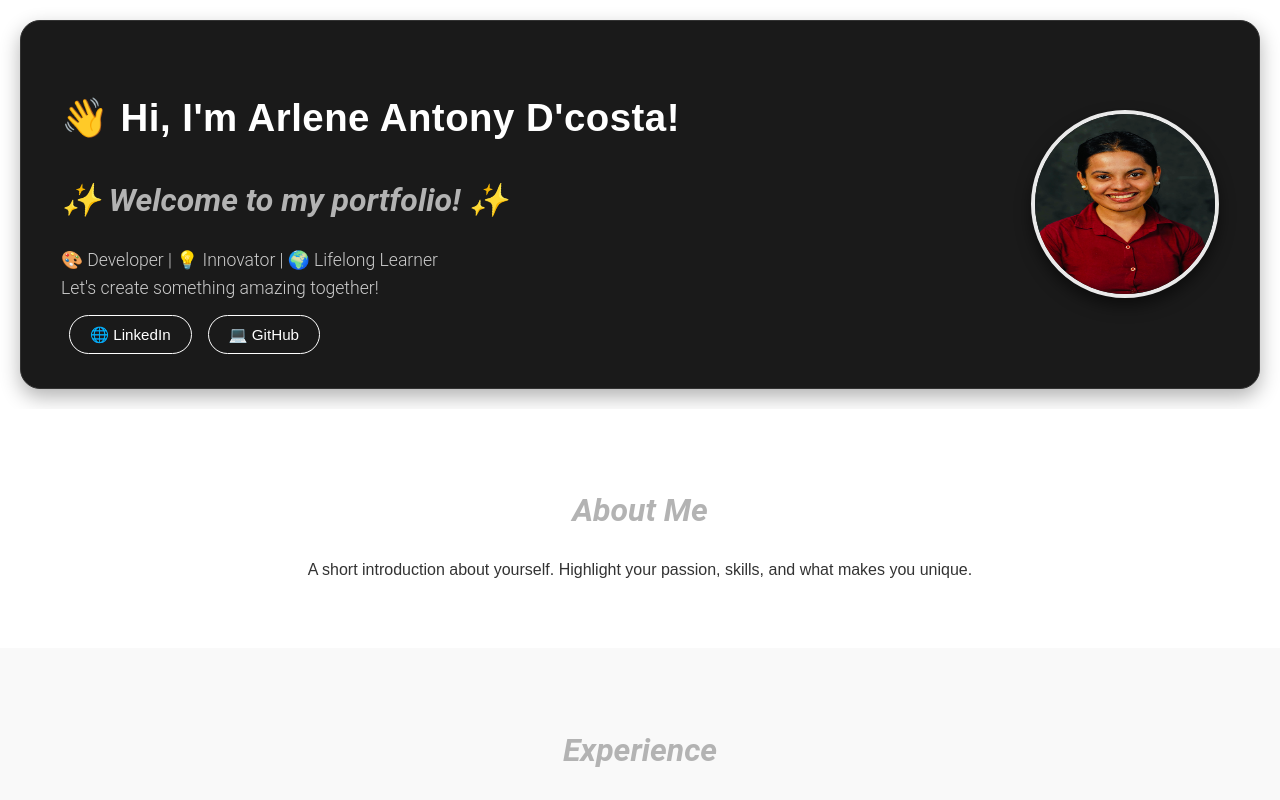
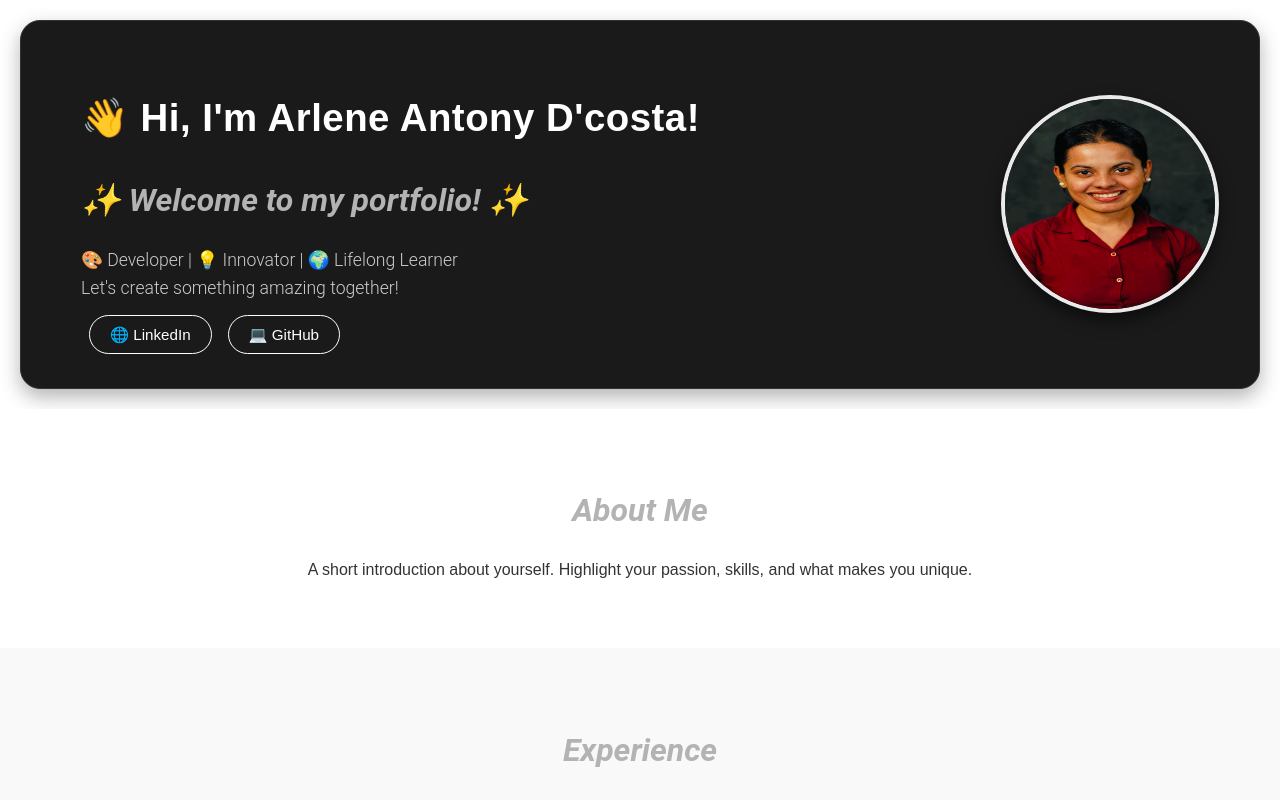
Before and after one commit to ArleneDcosta/portfolio, a React (Create React App) app: page / in a window 1280 px wide. Shown: the top 800 px of the page. Built offline with nearby package versions, Linux system fonts and the light colour scheme.

Commit message:
Updated header

```diff
--- a/src/components/Header/Header.css
+++ b/src/components/Header/Header.css
@@ -1,7 +1,6 @@
 .header {
   display: flex; /* Align items horizontally */
   align-items: center; /* Center image and text vertically */
-  justify-content: space-between; /* Space out the text and image */
   padding: 40px;
   background: #1a1a1a; /* Lighter black background */
   color: #eaeaea; /* Soft white text for contrast */
@@ -13,9 +12,9 @@
 }
 
 .photo {
-  width: 180px; /* Larger profile photo size */
-  height: 180px;
-  border-radius: 50%;
+  width: 210px; /* Larger profile photo size */
+  height: 210px;
+  border-radius: 90%;
   border: 4px solid #eaeaea; /* Slightly thicker white border */
   box-shadow: 0px 8px 15px rgba(0, 0, 0, 0.5); /* Shadowed border for the image */
   transition: transform 0.3s ease, border-color 0.3s ease;
@@ -28,7 +27,8 @@
 
 .text-container {
   flex: 1; /* Let the text take up remaining space */
-  margin-right: 10px; /* Reduced spacing between text and image */
+  margin-left: 20px; /* Reduced spacing between text and image */
+  margin-right: 20px; /* Reduced spacing between text and image */
 }
 
 h1 {
```
